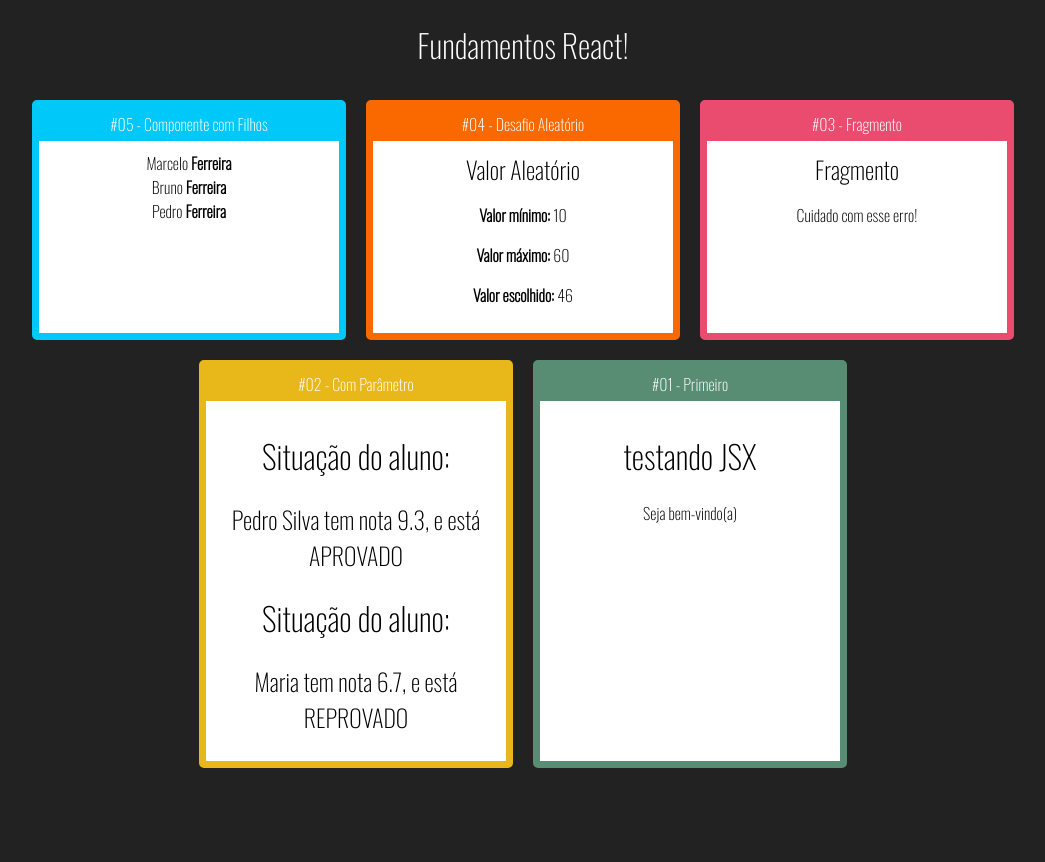
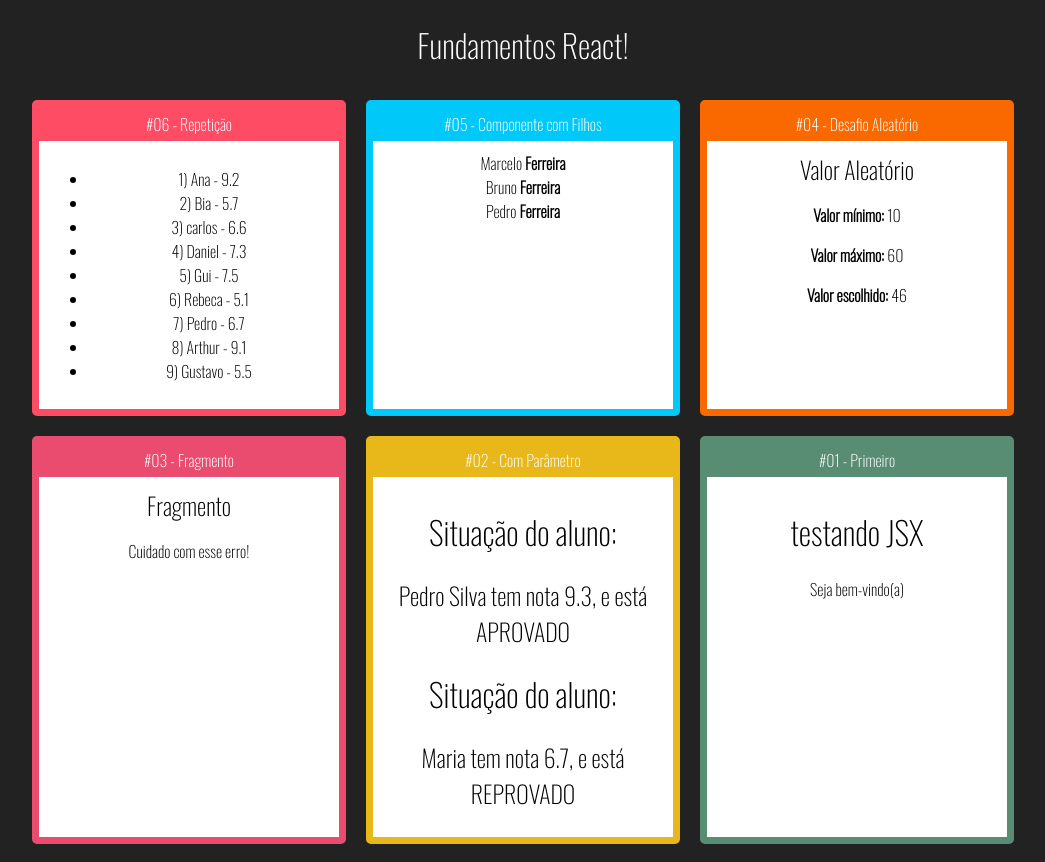
Before and after one commit to manoelmachado/react-redux, a React (Create React App) app in the folder fundamentos-react/: page / in a window 1280 px wide. Shown: the whole page, without its empty margins (117-1162 px from the left). Before the commit the page ends 800 px from the top, so only its background shows below. Built offline with nearby package versions, Linux system fonts and the light colour scheme.

Commit message:
aula de repetição

```diff
--- a/fundamentos-react/src/App.jsx
+++ b/fundamentos-react/src/App.jsx
@@ -1,6 +1,7 @@
 import "./App.css";
 import React from "react";
 
+import ListaAlunos from "./componentes/repeticao/ListaAlunos";
 import Familia from "./componentes/basicos/Familia";
 import FamiliaMembro from "./componentes/basicos/FamiliaMembro";
 import Card from "./componentes/layout/Card";
@@ -9,11 +10,13 @@
 import Fragmento from "./componentes/basicos/Fragmento";
 import NumAleatorio from "./componentes/basicos/NumAleatorio";
 
-// eslint-disable-next-line import/no-anonymous-default-export
 export default (_) => (
   <div className="App">
     <h1>Fundamentos React!</h1>
     <div className="Cards">
+      <Card titulo="#06 - Repetição" color="#FF4C65">
+        <ListaAlunos></ListaAlunos>
+      </Card>
       <Card titulo="#05 - Componente com Filhos" color="#00C8F8">
         <Familia sobrenome="Ferreira">
           <FamiliaMembro nome="Marcelo" />
--- a/fundamentos-react/src/componentes/basicos/Familia.jsx
+++ b/fundamentos-react/src/componentes/basicos/Familia.jsx
@@ -1,7 +1,5 @@
-// eslint-disable-next-line no-unused-vars
 import React, { cloneElement } from "react";
 
-// eslint-disable-next-line import/no-anonymous-default-export
 export default (props) => {
   return (
     <div>
--- a/fundamentos-react/src/componentes/basicos/FamiliaMembro.jsx
+++ b/fundamentos-react/src/componentes/basicos/FamiliaMembro.jsx
@@ -1,7 +1,5 @@
-// eslint-disable-next-line no-unused-vars
 import React from "react";
 
-// eslint-disable-next-line import/no-anonymous-default-export
 export default (props) => {
   return (
     <div>
--- a/fundamentos-react/src/componentes/layout/Card.jsx
+++ b/fundamentos-react/src/componentes/layout/Card.jsx
@@ -1,7 +1,6 @@
 import "./Card.css";
 import React from "react";
 
-// eslint-disable-next-line import/no-anonymous-default-export
 export default (props) => {
   const cardStyle = {
     backgroundColor: props.color || "#F00",
--- /dev/null
+++ b/fundamentos-react/src/componentes/repeticao/ListaAlunos.jsx
@@ -0,0 +1,20 @@
+import React from "react";
+import alunos from "../../data/alunos";
+
+export default (props) => {
+  const ListaAlunos = alunos.map((aluno) => {
+    return (
+      <li key={aluno.id}>
+        {aluno.id}) {aluno.nome} - {aluno.nota}
+      </li>
+    );
+  });
+
+  return (
+    <div>
+      <ul>
+        {ListaAlunos}
+      </ul>
+    </div>
+  );
+};
--- /dev/null
+++ b/fundamentos-react/src/data/alunos.js
@@ -0,0 +1,11 @@
+export default [
+    { id: 1, nome: 'Ana', nota: 9.2  },
+    { id: 2, nome: 'Bia', nota: 5.7  },
+    { id: 3, nome: 'carlos', nota: 6.6  },
+    { id: 4, nome: 'Daniel', nota: 7.3  },
+    { id: 5, nome: 'Gui', nota: 7.5  },
+    { id: 6, nome: 'Rebeca', nota: 5.1  },
+    { id: 7, nome: 'Pedro', nota: 6.7  },
+    { id: 8, nome: 'Arthur', nota: 9.1  },
+    { id: 9, nome: 'Gustavo', nota: 5.5  },
+]
```
